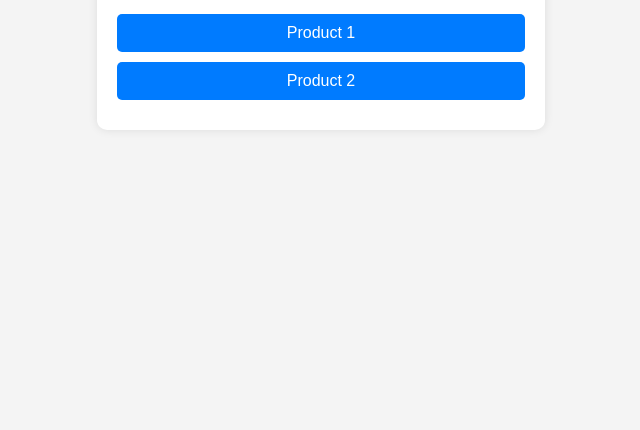
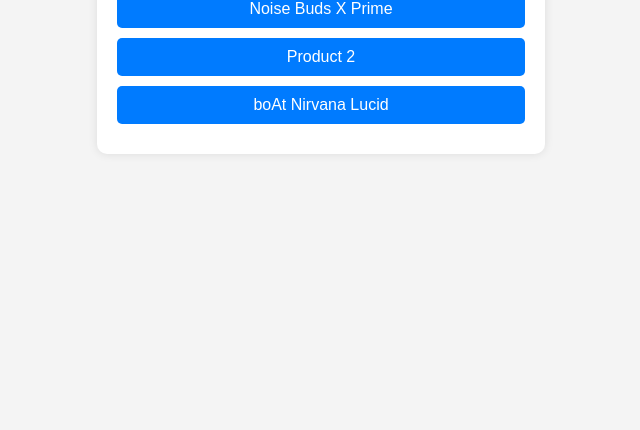
Before and after one commit to raahulmorya/BT_product, a plain HTML site: page index.html in a window 1280 px wide. Shown: the part 386-816 px from the top of the page, without its empty margins (319-959 px from the left). Drawn offline with Linux system fonts and the light colour scheme.

Commit message:
Update index.html

```diff
--- a/index.html
+++ b/index.html
@@ -41,8 +41,10 @@
 <body>
     <div class="container">
         <h1>Check Out These Products</h1>
-        <a class="product-link" href="https://amzn.to/41zOAsW" target="_blank">Product 1</a>
+        <a class="product-link" href="https://amzn.to/41k4jL9" target="_blank">Noise Buds X Prime </a>
         <a class="product-link" href="https://amzn.to/4h2TQtE" target="_blank">Product 2</a>
+        <a class="product-link" href="https://amzn.to/3EZqcYR" target="_blank">boAt Nirvana Lucid</a>
+
     </div>
 </body>
 </html>
```
